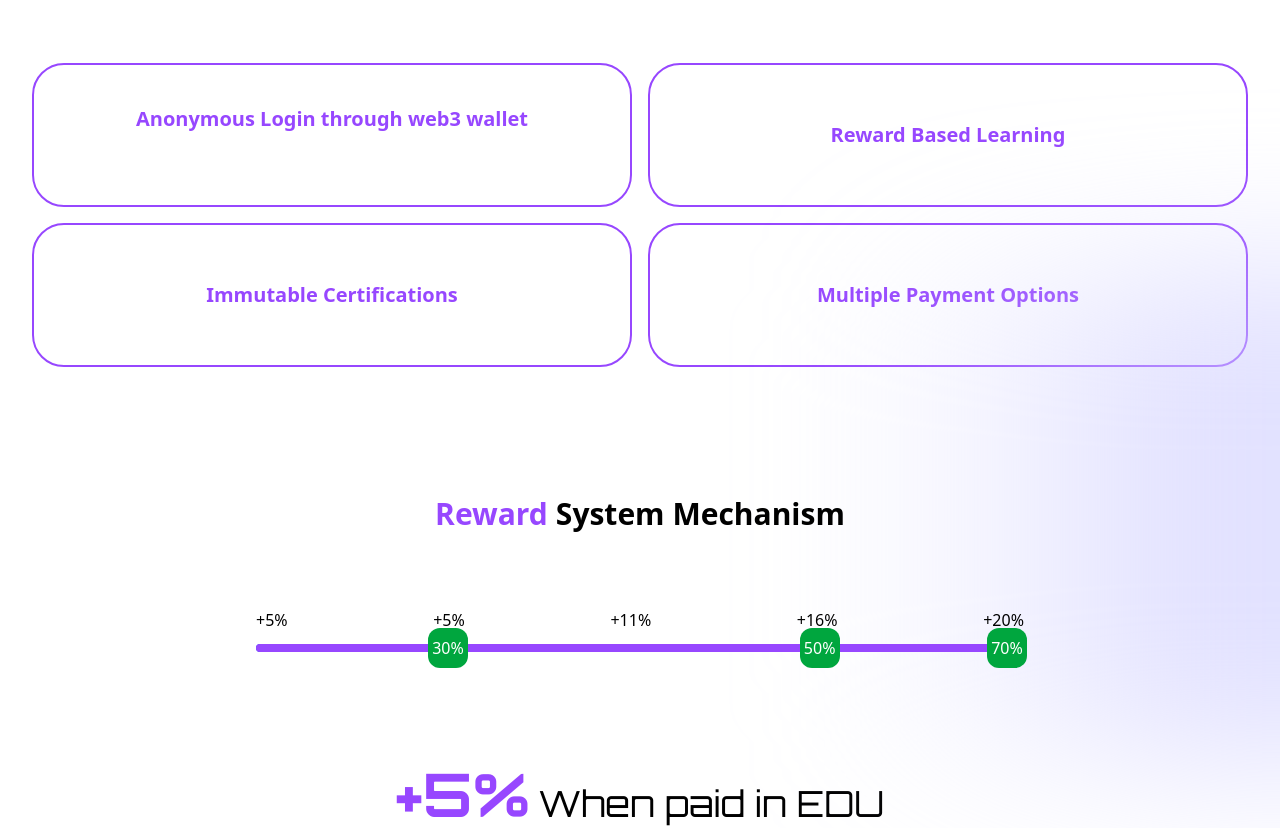
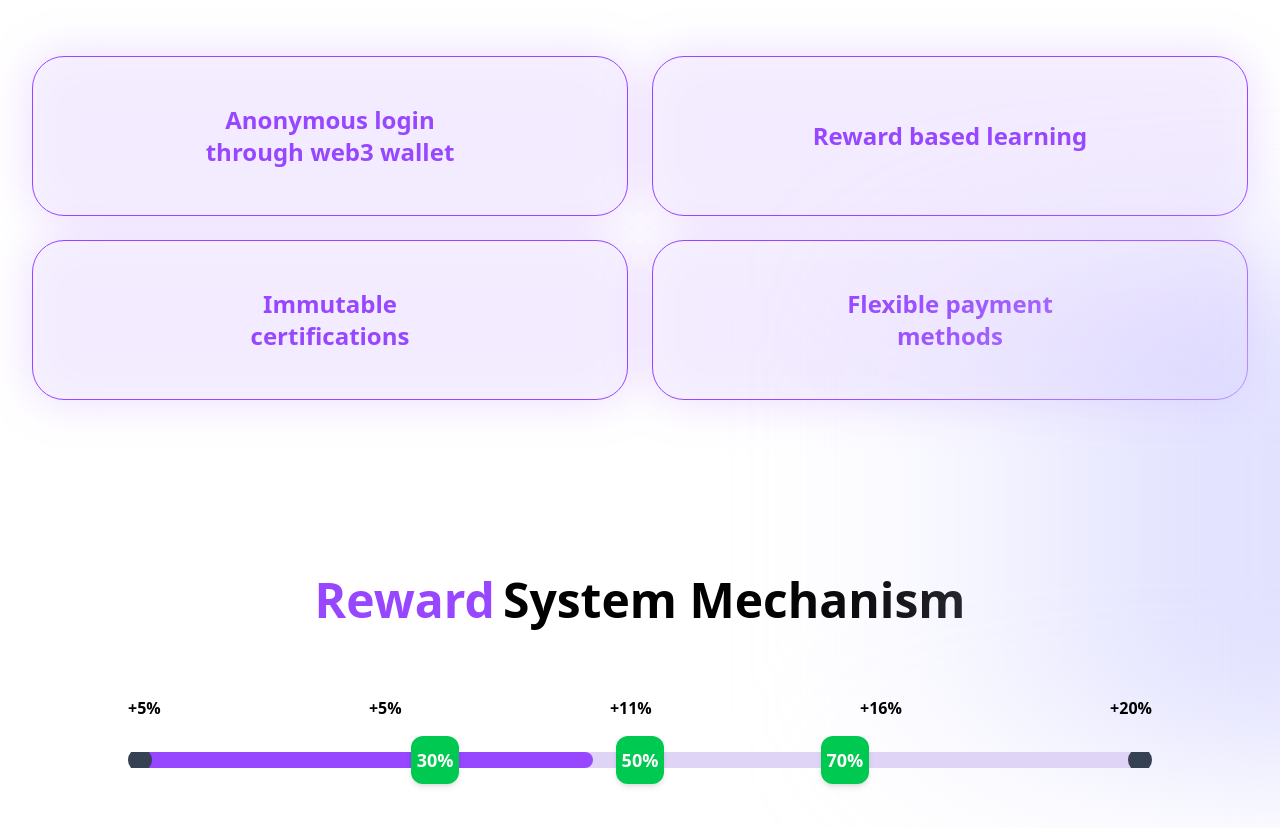
Before and after one commit to sagajax/LearnLed, a React (Vite) app: page / in a window 1280 px wide. Shown: the part 3400-4228 px from the top of the page. Built offline with nearby package versions, Linux system fonts and the light colour scheme.

Commit message:
fixed section

```diff
--- a/src/components/Reward.jsx
+++ b/src/components/Reward.jsx
@@ -1,25 +1,37 @@
 import React from 'react';
+
 export default function Reward() {
-  // Add Orbitron font import
+  // Add Orbitron font import and animate progress
+  const [value, setValue] = React.useState(0);
+
   React.useEffect(() => {
     const link = document.createElement('link');
     link.href = 'https://fonts.googleapis.com/css2?family=Orbitron:wght@400;500;600;700&display=swap';
     link.rel = 'stylesheet';
     document.head.appendChild(link);
-    return () => document.head.removeChild(link);
+
+    // Animate progress bar
+    const timer = setTimeout(() => {
+      setValue(45);
+    }, 300);
+
+    return () => {
+      document.head.removeChild(link);
+      clearTimeout(timer);
+    };
   }, []);
-  let value = 0;
 
   return (
-    <div className="bg-white mt-10  mb-20">
-      <div className="flex items-center  relative justify-center space-x-2 text-3xl font-bold">
-        <h1 className="text-[#9747FF] ">Reward</h1>
+    <div className="bg-white mt-30 mb-20">
+      <div className="flex items-center justify-center space-x-2 text-4xl md:text-5xl font-bold">
+        <h1 className="text-[#9747FF]">Reward</h1>
         <h1>System Mechanism</h1>
       </div>
 
-      <div className="py-20">
-        <div className="relative w-full max-w-3xl mx-auto pt-8">
-          <div className="absolute -top-1 left-0 w-full flex justify-between text-black text-bold font-inter">
+      <div className="py-24">
+        <div className="relative w-full max-w-5xl mx-auto pt-8">
+          {/* Percentage labels */}
+          <div className="absolute -top-6 left-0 w-full flex justify-between text-black font-bold">
             <span>+5%</span>
             <span>+5%</span>
             <span>+11%</span>
@@ -27,28 +39,43 @@ export default function Reward() {
             <span>+20%</span>
           </div>
 
-          <div className="h-2 w-full bg-gradient-to-r from-blue-600 to-purple-600 rounded-full">
+          {/* Progress bar with endpoints */}
+          <div className="h-4 w-full bg-[#e0d4f6] rounded-full hover:shadow-lg transition-all duration-300 cursor-pointer group relative flex items-center">
+            {/* Left endpoint */}
+            <div className="absolute left-0 w-8 h-4 overflow-hidden flex items-center">
+              <div className="w-6 h-6 bg-gray-700 rounded-full"></div>
+            </div>
+
             <div
-              className="h-full bg-[#9747FF] rounded-full transition-all duration-300 ease-out"
-              style={{ width: `${100 - value}%`, marginLeft: "auto" }}
+              className="h-full bg-[#9747FF] rounded-full transition-all duration-300 ease-out group-hover:bg-[#8033ff]"
+              style={{ width: `${value}%`, marginLeft: '4px' }}
             ></div>
+
+            {/* Right endpoint */}
+            <div className="absolute right-0 w-8 h-4 overflow-hidden flex items-center justify-end">
+              <div className="w-6 h-6 bg-gray-700 rounded-full"></div>
+            </div>
           </div>
 
-          <div className="absolute top-4 w-full flex justify-between">
-            <div className="relative left-[25%] -translate-x-1/2">
-              <div className="bg-green-600 text-white rounded-xl w-10 h-10 flex items-center justify-center font-inter">
+          {/* Milestone markers */}
+          <div className="absolute top-4 w-full flex">
+            {/* 30% milestone */}
+            <div className="absolute left-[30%] -translate-x-1/2">
+              <div className="bg-green-500 text-white rounded-xl w-12 h-12 flex items-center justify-center font-bold text-lg hover:bg-green-600 hover:scale-110 transition-all duration-300 cursor-pointer shadow-md">
                 30%
               </div>
             </div>
 
-            <div className="relative left-[26%] -translate-x-1/2">
-              <div className="bg-green-600 text-white rounded-xl w-10 h-10 flex items-center justify-center font-inter">
+            {/* 50% milestone */}
+            <div className="absolute left-[50%] -translate-x-1/2">
+              <div className="bg-green-500 text-white rounded-xl w-12 h-12 flex items-center justify-center font-bold text-lg hover:bg-green-600 hover:scale-110 transition-all duration-300 cursor-pointer shadow-md">
                 50%
               </div>
             </div>
 
-            <div className="relative left-[3%] -translate-x-1/2">
-              <div className="bg-green-600 text-white rounded-xl w-10 h-10 flex items-center justify-center font-inter">
+            {/* 70% milestone */}
+            <div className="absolute left-[70%] -translate-x-1/2">
+              <div className="bg-green-500 text-white rounded-xl w-12 h-12 flex items-center justify-center font-bold text-lg hover:bg-green-600 hover:scale-110 transition-all duration-300 cursor-pointer shadow-md">
                 70%
               </div>
             </div>
@@ -56,15 +83,15 @@ export default function Reward() {
         </div>
       </div>
 
+      {/* The +5% section */}
       <div className="mt-8 space-x-2 text-center">
-        <span style={{ fontFamily: 'Orbitron, sans-serif' }} className="text-6xl text-[#9747FF] font-bold ">
+        <span style={{ fontFamily: 'Orbitron, sans-serif' }} className="text-6xl text-[#9747FF] font-bold">
           +5%
         </span>
-        <span style={{ fontFamily: 'Orbitron, sans-serif' }} className="text-4xl text-black font-bold font-thin">
+        <span style={{ fontFamily: 'Orbitron, sans-serif' }} className="text-4xl text-black font-bold">
           When paid in EDU
         </span>
       </div>
-
     </div>
   );
 }
--- a/src/components/Section.jsx
+++ b/src/components/Section.jsx
@@ -1,8 +1,7 @@
-import { useState,useEffect } from "react";
-import ele from '/ele.svg'
+import { useState, useEffect } from "react";
+import ele from '/ele.svg';
 
-
-export default function Section() {
+export default function BenefitsSection() {
   const [isLoaded, setIsLoaded] = useState(false);
 
   useEffect(() => {
@@ -10,45 +9,63 @@ export default function Section() {
   }, []);
 
   return (
-      <div className="min-h-screen mb-10 bg-white  p-4 md:p-8">
+    <div className="min-h-screen mb-10 bg-white p-4 md:p-8">
       <div className="max-w-7xl mx-auto relative">
         <div className="flex flex-col items-center justify-center mb-12 text-center">
-            <div className="flex items-center justify-center relative w-full">
-              <div className="flex text-[#9747FF] font-inter space-x-2 sm:text-xl text-3xl md:text-4xl font-bold">
-                <h1>Benefits </h1>
-                <h1 className="text-black ">of Enrollment</h1>
+          <div className="relative w-full flex justify-center mb-16">
+            <div className="flex items-center font-inter text-4xl md:text-5xl font-bold">
+              <h1 className="text-[#9747FF]">Benefits</h1>
+              <h1 className="text-black ml-2">of Enrollment</h1>
             </div>
-              <div className="absolute-right-8">
-                <img src={ele} alt="" />
+            <div className="">
+              <img src={ele} alt="Illustration" className="h-64 " />
             </div>
           </div>
         </div>
 
-          <div
-            className={"grid relative grid-cols-1 md:grid-cols-2 gap-4 transition-all duration-300 ease-in-out" }
-          >
-            <div className="border-2 border-[#9747FF] rounded-4xl px-2 text-center   transition-colors duration-300">
-              <h2 className="flex py-10  items-center justify-center  text-[#9747FF] text-xl font-inter font-bold">
-              Anonymous Login through web3 wallet
+        <div className={`grid grid-cols-1 md:grid-cols-2 gap-6 transition-all duration-300 ease-in-out ${isLoaded ? 'opacity-100' : 'opacity-0'}`}>
+          <div className="mb-4 md:mb-0 relative cursor-pointer transition-transform duration-300 hover:scale-[1.02]">
+            <div className="absolute inset-0 bg-[#9747FF]/20 rounded-[32px] blur-xl"></div>
+            <div className="rounded-[32px] border border-[#9747FF] p-[1px] h-40 relative">
+              <div className="h-full w-full rounded-[30px] bg-[#F5F0FF]/80 flex items-center justify-center px-4">
+                <h2 className="text-[#9747FF] text-xl md:text-2xl font-inter font-bold text-center">
+                  Anonymous login<br />through web3 wallet
                 </h2>
               </div>
+            </div>
+          </div>
 
-            <div className="border-2 border-[#9747FF] rounded-4xl p-6 text-center   transition-colors duration-300">
-              <h3 className="py-8 text-[#9747FF] items-center justify-center text-xl font-inter font-bold ">
-                Reward Based Learning
+          <div className="mb-4 md:mb-0 relative cursor-pointer transition-transform duration-300 hover:scale-[1.02]">
+            <div className="absolute inset-0 bg-[#9747FF]/20 rounded-[32px] blur-xl"></div>
+            <div className="rounded-[32px] border border-[#9747FF] p-[1px] h-40 relative">
+              <div className="h-full w-full rounded-[30px] bg-[#F5F0FF]/80 flex items-center justify-center px-4">
+                <h3 className="text-[#9747FF] text-xl md:text-2xl font-inter font-bold text-center">
+                  Reward based learning
                 </h3>
               </div>
+            </div>
+          </div>
 
-            <div className="border-2 border-[#9747FF] rounded-4xl p-6 text-center  transition-colors duration-300">
-              <h3 className="py-8 text-[#9747FF] items-center justify-center text-xl font-inter font-bold ">
-                Immutable Certifications
+          <div className="mb-4 md:mb-0 relative cursor-pointer transition-transform duration-300 hover:scale-[1.02]">
+            <div className="absolute inset-0 bg-[#9747FF]/20 rounded-[32px] blur-xl"></div>
+            <div className="rounded-[32px] border border-[#9747FF] p-[1px] h-40 relative">
+              <div className="h-full w-full rounded-[30px] bg-[#F5F0FF]/80 flex items-center justify-center px-4">
+                <h3 className="text-[#9747FF] text-xl md:text-2xl font-inter font-bold text-center">
+                  Immutable<br />certifications
                 </h3>
               </div>
+            </div>
+          </div>
 
-            <div className="border-2 relative border-[#9747FF] rounded-4xl p-6 text-center  transition-colors duration-300">
-              <h3 className="py-8 items-center justify-center text-[#9747FF] text-xl font-inter font-bold ">
-                Multiple Payment Options
+          <div className="mb-4 md:mb-0 relative cursor-pointer transition-transform duration-300 hover:scale-[1.02]">
+            <div className="absolute inset-0 bg-[#9747FF]/20 rounded-[32px] blur-xl"></div>
+            <div className="rounded-[32px] border border-[#9747FF] p-[1px] h-40 relative">
+              <div className="h-full w-full rounded-[30px] bg-[#F5F0FF]/80 flex items-center justify-center px-4">
+                <h3 className="text-[#9747FF] text-xl md:text-2xl font-inter font-bold text-center">
+                  Flexible payment<br />methods
                 </h3>
+              </div>
+            </div>
           </div>
         </div>
       </div>
```
Lines whose indentation alone changed are shown as unchanged.
